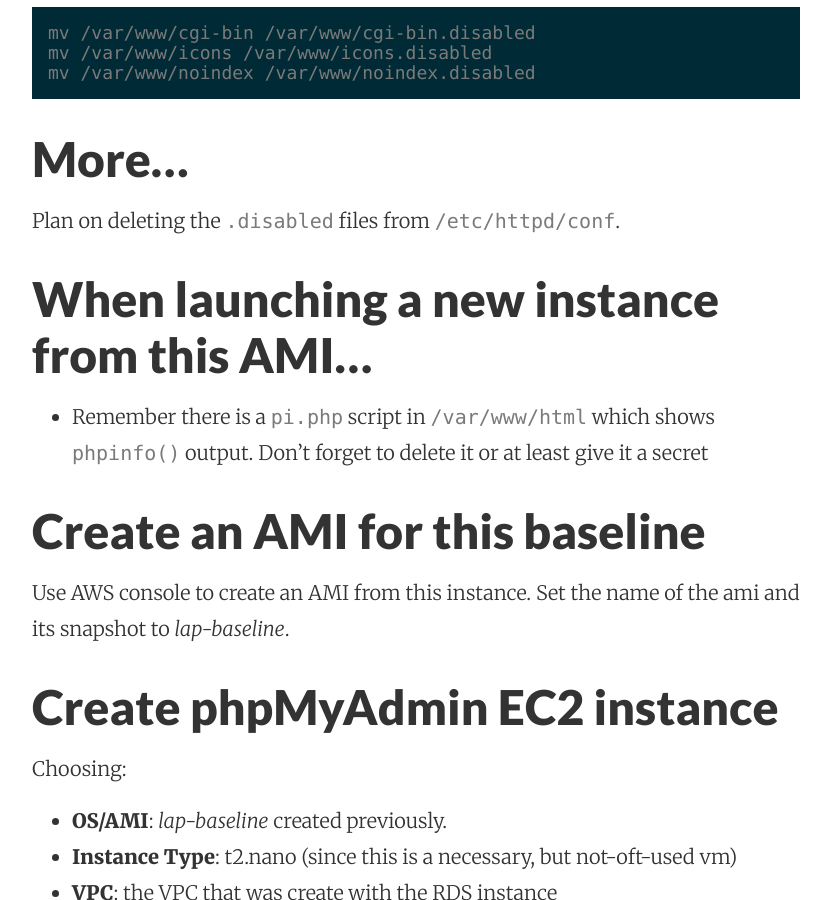
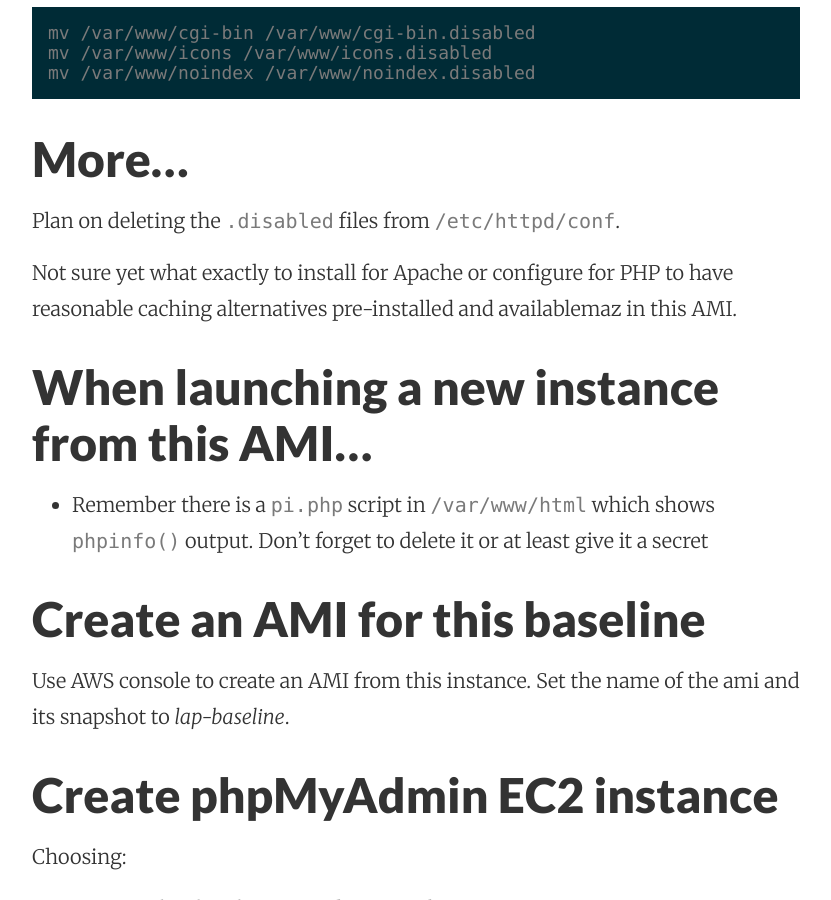
Before and after one commit to mattymaloney/mattymaloney.github.io, a Jekyll site: the page built from _posts/2016-03-28-apache-php-wordpress-phpmyadmin-aws-vpc-ec2-linux-rds-mariadb.md, in a window 1280 px wide and 900 px high, scrolled down 14557 px. Shown: the whole window, without its empty margins (224-1055 px from the left). Built offline with Jekyll 4.4.1, drawn with Linux system fonts in a browser that asks for light colours.

Commit message:
Updated 2016-03-28-apache-php-wordpress-phpmyadmin-aws-vpc-ec2-linux-rds-mariadb.md

```diff
--- a/_posts/2016-03-28-apache-php-wordpress-phpmyadmin-aws-vpc-ec2-linux-rds-mariadb.md
+++ b/_posts/2016-03-28-apache-php-wordpress-phpmyadmin-aws-vpc-ec2-linux-rds-mariadb.md
@@ -528,6 +528,8 @@ mv /var/www/noindex /var/www/noindex.disabled
 
 Plan on deleting the `.disabled` files from `/etc/httpd/conf`.
 
+Not sure yet what exactly to install for Apache or configure for PHP to have reasonable caching alternatives pre-installed and availablemaz in this AMI.
+
 
 ## When launching a new instance from this AMI...
 
```
